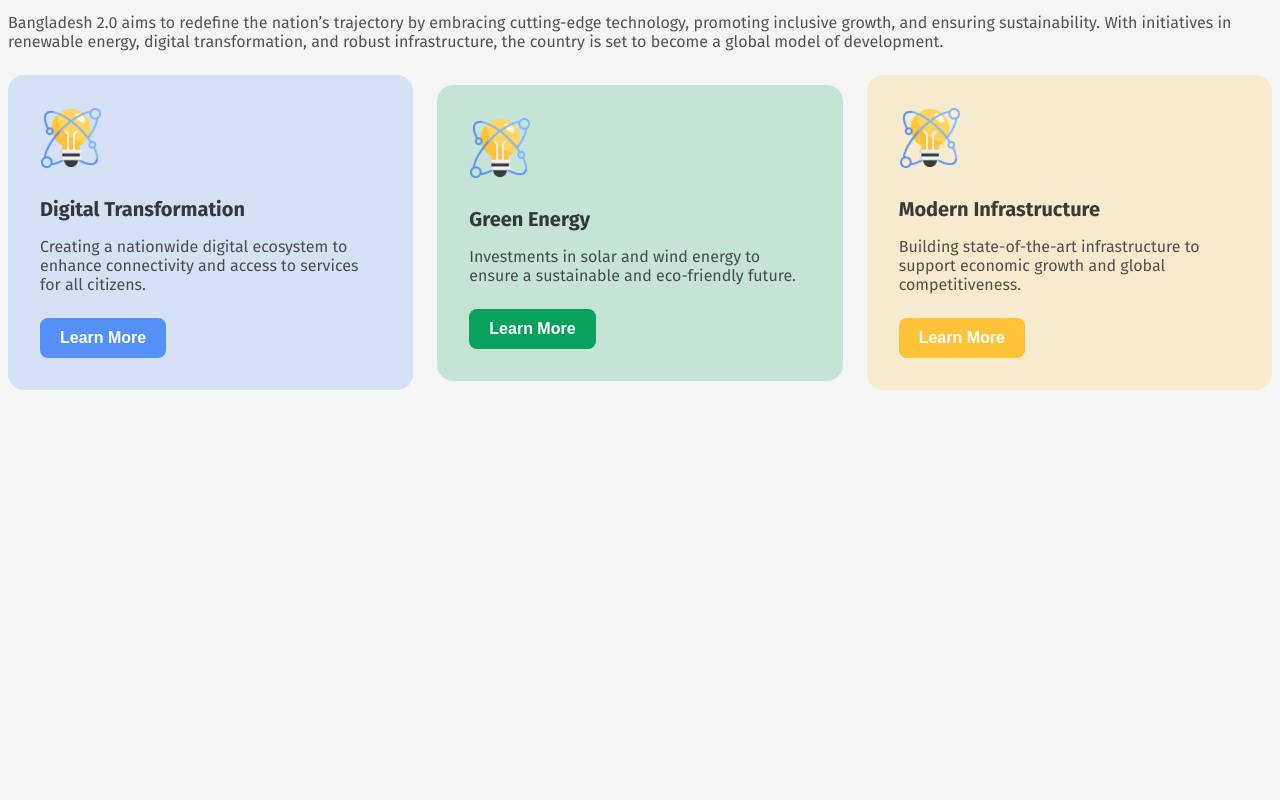
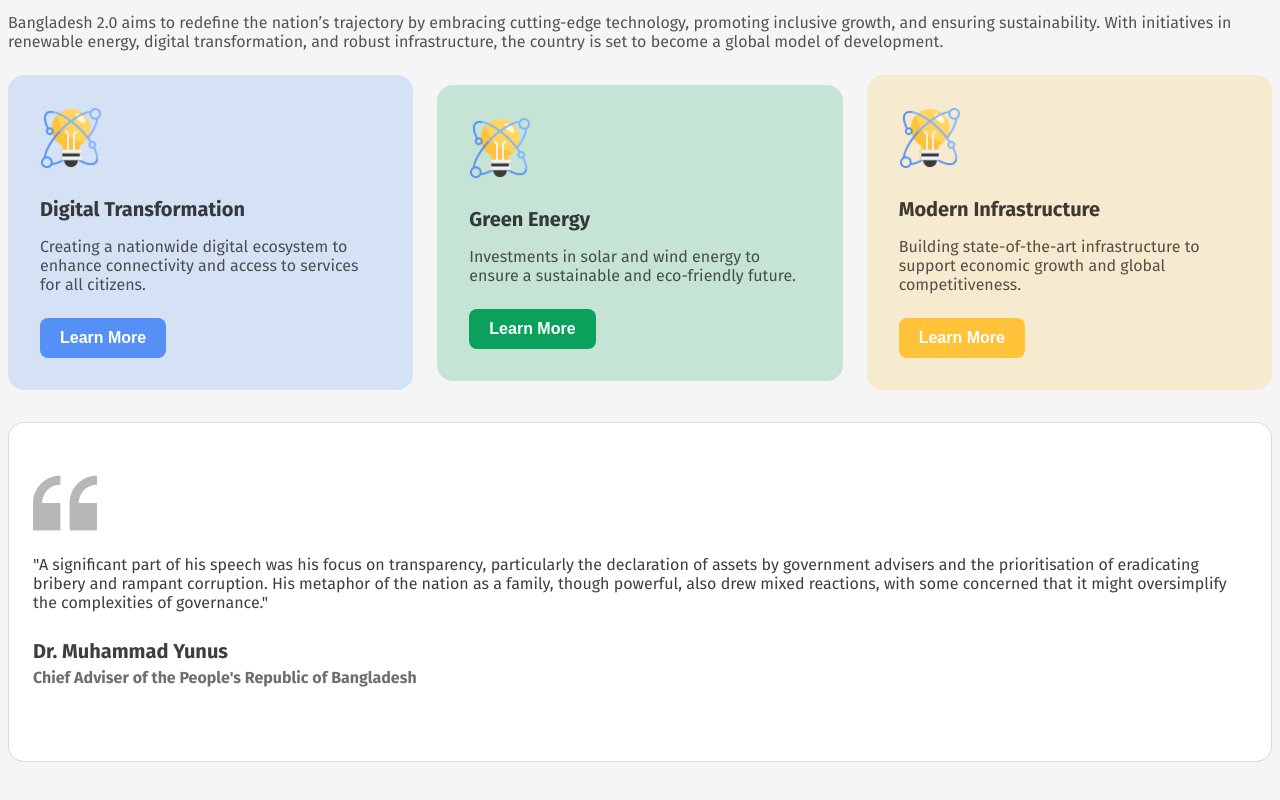
Before and after one commit to saim-alam1/my-assignment, a plain HTML site: page index.html in a window 1280 px wide. Shown: the part 1280-2080 px from the top of the page. Before the commit the page ends 1702 px from the top, so only its background shows below. Drawn offline with Linux system fonts and the light colour scheme.

Commit message:
Added The Speech Area

```diff
--- a/index.html
+++ b/index.html
@@ -93,6 +93,26 @@
           <input type="button" value="Learn More" class="categories-btn-3">
         </div>
     </section>
+
+    <section class="speech">
+      <div class="speech-container">
+        <img src="assets/quote-bg.png" alt="" class="qute-img">
+        <div class="speech-box">
+          <p class="speech-text">
+            "A significant part of his speech was his focus on transparency, particularly the declaration of assets by
+            government
+            advisers and the prioritisation of eradicating bribery and rampant corruption. His metaphor of the nation as
+            a
+            family,
+            though powerful, also drew mixed reactions, with some concerned that it might oversimplify the complexities
+            of
+            governance."
+          </p>
+          <h4 class="speakers-name">Dr. Muhammad Yunus</h4>
+          <h5 class="speakers-intro">Chief Adviser of the People's Republic of Bangladesh</h5>
+        </div>
+      </div>
+    </section>
   </main>
 </body>
 
--- a/styles/style.css
+++ b/styles/style.css
@@ -255,3 +255,45 @@ body {
 .categories-btn-3:hover {
   background: #b48414;
 }
+
+/* Speech Area*/
+.speech {
+  background: #FFFFFF;
+  border: 1px solid rgba(14, 14, 14, 0.15);
+  border-radius: 16px;
+  margin-top: 32px;
+  margin-bottom: 128px;
+}
+
+.speech-container {
+  padding: 48px 24px;
+}
+
+.qute-img {
+  z-index: 1;
+  margin: 0;
+  padding: 0;
+}
+
+.speech-box {
+  z-index: 999;
+}
+
+.speech-text {
+  color: rgba(14, 14, 14, 0.8);
+  font-size: 16px;
+  margin-bottom: 12px;
+}
+
+.speakers-name {
+  font-weight: 700;
+  font-size: 20px;
+  color: rgba(14, 14, 14, 0.8);
+  margin-bottom: 0;
+}
+
+.speakers-intro {
+  font-size: 16px;
+  color: rgba(14, 14, 14, 0.6);
+  margin-top: 5px;
+}
```
